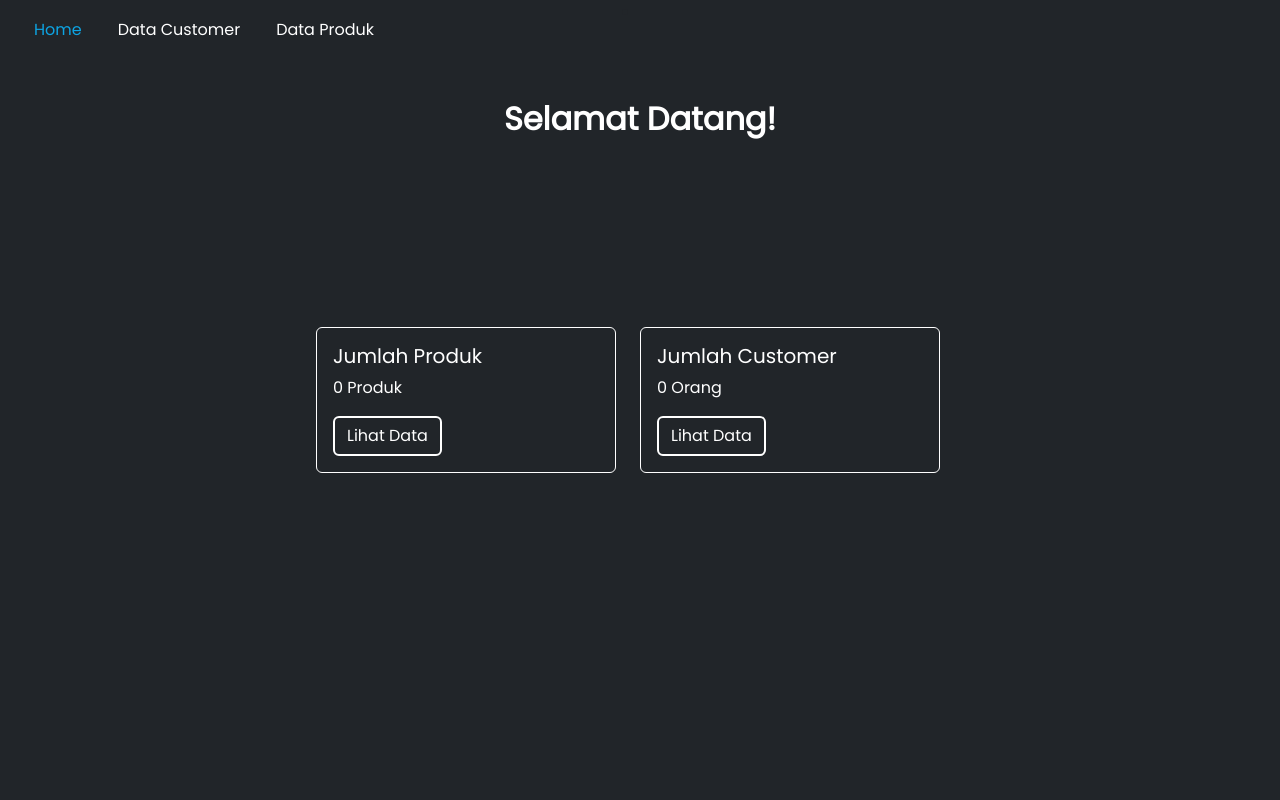
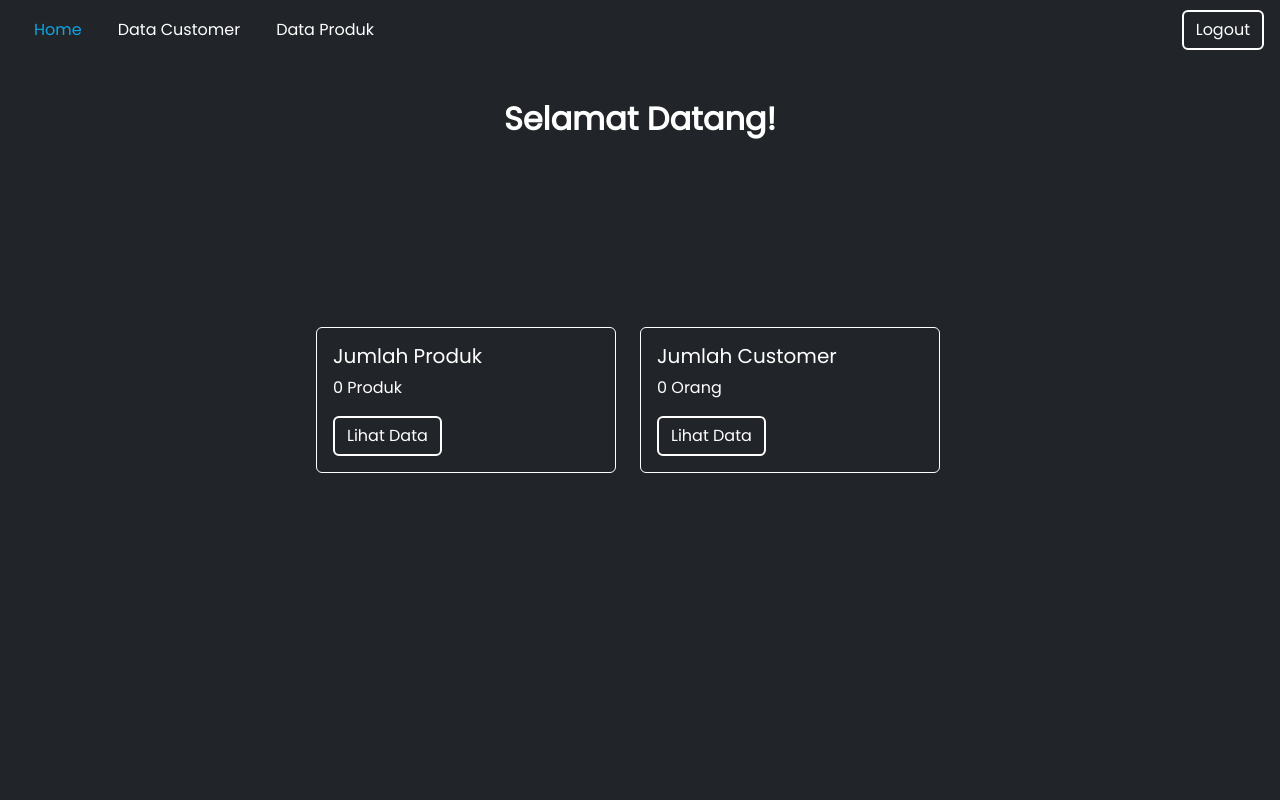
Before and after one commit to inimicin/crm, a PHP site: page /pages/home.php in a window 1280 px wide. Run offline with PHP 8.4, Linux system fonts and the light colour scheme; data that the repository does not hold is empty; some libraries are stand-ins or nearby versions.

Commit message:
add logout button

```diff
--- a/index.php
+++ b/index.php
@@ -1,5 +1,5 @@
 <?php
 
+header('location: ./pages/login.php');
+
 ?>
-
-<a href="./login.php" style="position: absolute;top: 10px;end: 10px;"><button type="button" class="btn btn-danger">Logout</button></a>
--- a/pages/home.php
+++ b/pages/home.php
@@ -20,7 +20,7 @@ include('../script/customer.php');
     <script src="https://kit.fontawesome.com/eff27b1688.js" crossorigin="anonymous"></script>
 </head>
 
-<body class="bg-dark" style="position: relative;height: 100vh;width: 100vw;">
+<body class="bg-dark" style="position: relative;height: 100vh;">
     <main-header active="home"></main-header>
     <div class="container-fluid w-100 p-0">
         <div class="container" style="width: fit-content;margin-bottom: 100px !important;">
--- a/script/Header.js
+++ b/script/Header.js
@@ -22,7 +22,7 @@ class Header extends HTMLElement {
             </button>
 
             <div class="collapse navbar-collapse mx-3" id="navbarSupportedContent">
-                <ul class="navbar-nav mr-auto">
+                <ul class="navbar-nav me-auto">
                     <li class="nav-item">
                         <a class="nav-link ${this.getAttribute('active') == 'home' ? 'active' : ''}" href="./home.php">Home</a>
                     </li>
@@ -33,8 +33,10 @@ class Header extends HTMLElement {
                         <a class="nav-link ${this.getAttribute('active') == 'produk_data' ? 'active' : ''}" href="./produk_data.php">Data Produk</a>
                     </li>
                 </ul>
+                <a href="./login.php" class="d-flex link-underline link-underline-opacity-0"><button type="button" class="btn btn-danger">Logout</button></a>
             </div>
         </nav>
+
         `;
   }
 }
```
